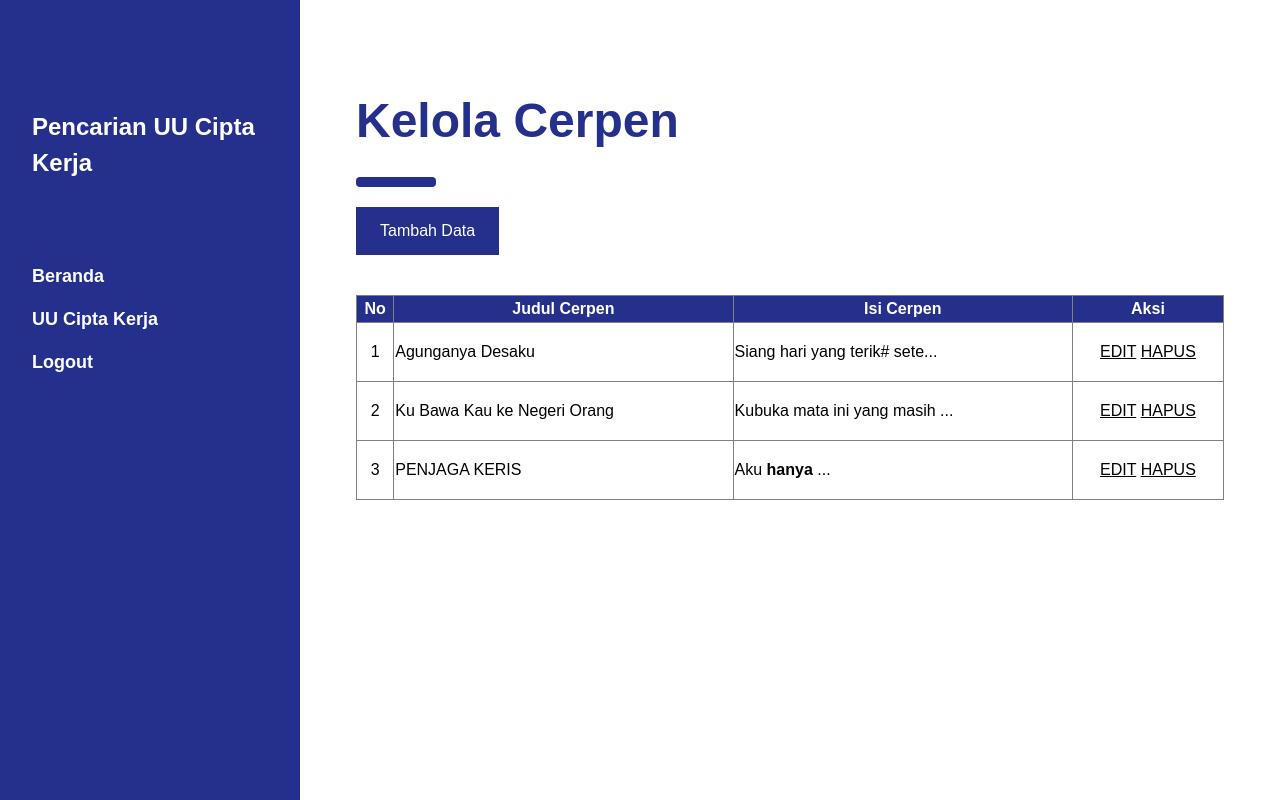
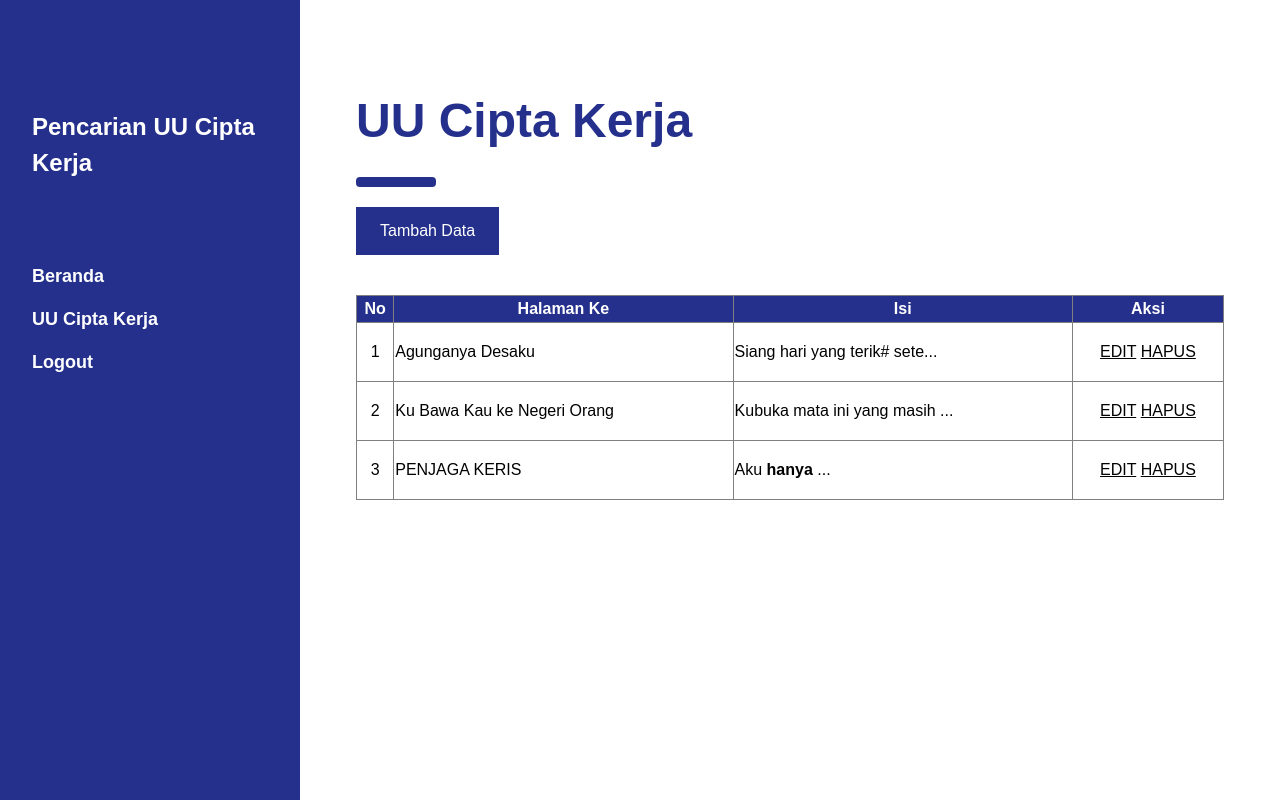
Before and after one commit to nulldayexploits/nurilmi-amalia-marda, a PHP site: page /skripsi/admin/view.php in a window 1280 px wide. Run offline with PHP 8.4, Linux system fonts and the light colour scheme; a user stored in the database is signed in; data comes from the database, SQL or seed files in the repository.

Commit message:
perbaikan

```diff
--- a/admin/view.php
+++ b/admin/view.php
@@ -11,7 +11,7 @@
 
   <!-- Login -->
   <div class="w3-container" id="login" style="margin-top:75px">
-    <h1 class="w3-xxxlarge judul-content"><b>Kelola Cerpen</b></h1>
+    <h1 class="w3-xxxlarge judul-content"><b>UU Cipta Kerja</b></h1>
     <hr class="w3-round garis-judul-content">
 
       <a href="tambah.php" class="w3-button w3-padding-large w3-red w3-margin-bottom">Tambah Data</a>
@@ -20,8 +20,8 @@
       <table border=1 width="100%" style="border-collapse: collapse;">
         <tr class="w3-red">
           <th>No</th>
-          <th>Judul Cerpen</th>
-          <th>Isi Cerpen</th>
+          <th>Halaman Ke</th>
+          <th>Isi</th>
           <th>Aksi</th>
         </tr>
 
```
